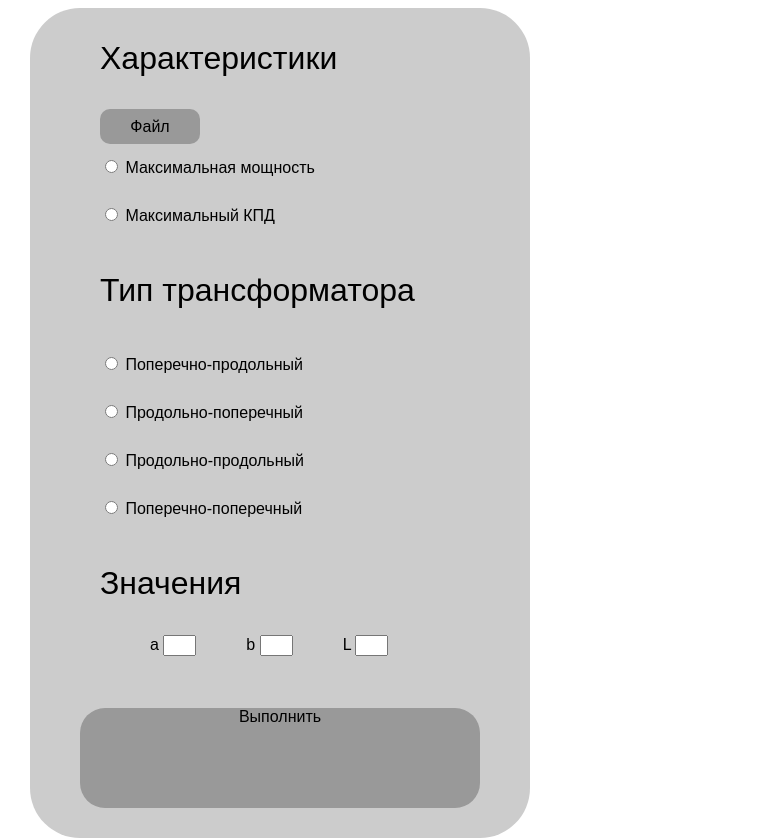
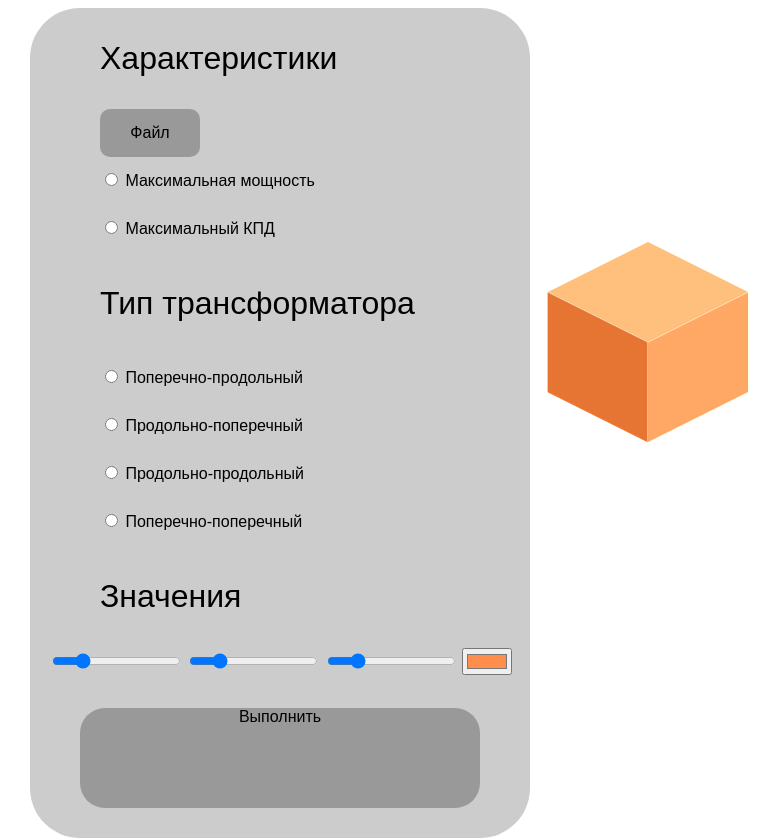
Before and after one commit to m48a3/test_app, a Django app: page / in a window 1280 px wide. Shown: the whole page, without its empty margins (0-782 px from the left). Run offline with Django 4.2, Linux system fonts and the light colour scheme.

Commit message:
Добавил движущиеся штуку

```diff
--- a/app/templates/test_app/index.html
+++ b/app/templates/test_app/index.html
@@ -14,6 +14,12 @@
 	background: #cccccc;
 	border-radius: 50px;
 	position: absolute;
+}
+	.rectangle_box {
+	width: 500px;
+	height: 830px;
+
+	float: right;
 }
 
 	.rectangle-big {
@@ -60,8 +66,9 @@
 	}
 	.table {
 		display: table;
+		position: relative;
 		border-spacing: 50px 1px;
-		left:10px;
+		right:100px;
 	}
 	.table-el{
 		display: table-cell;
@@ -73,6 +80,10 @@
 	text-align: center;
 	vertical-align: middle
 	}
+	.canvas {
+			float: right;
+            background-color: black;
+        }
 </style>
 </head>
 
@@ -82,10 +93,8 @@
 	<div class ="text-frame">
 		<p class = "big-text">Характеристики</p>
 		<div class = "inside">
-			<div class = "rectangle-small">
-				Файл
-			</div>
 			<div class = "buttons">
+				<div class = "rectangle-small"> Файл </div>
 				<div class="form-check">
 					<input class="form-check-input" type="radio" name="flexRadioDefault" id="flexRadioDefault1">
 					<label class="form-check-label" for="flexRadioDefault1">
@@ -138,9 +147,13 @@
 	<div class = "text-frame-def">
 		<p class = "big-text">Значения</p>
 		<div class = "table">
-			<div class = "table-el"> <label> a <input type="text" size= "1"></label></div>
-			<div class = "table-el"> <label> b <input type="text" size= "1"></label></div>
-			<div class = "table-el"> <label> L <input type="text" size= "1"></label></div>
+
+			<form>
+				<input id="x1" type="range" value="100" min="0" max="500">
+				<input id="x2" type="range" value="100" min="0" max="500">
+				<input id="y" type="range" value="100" min="0" max="500">
+				<input id="color" type="color" value="#ff8d4b">
+			</form>
 		</div>
 	</div>
 	<div class ="rectangle-big">
@@ -148,87 +161,87 @@
 	</div>
 </div>
 <script>
-        var canvas = document.querySelector("canvas");
-        canvas.width = '150px';
-        canvas.height = '150px';
+var canvas = document.createElement('canvas');
+canvas.width = window.innerWidth;
+canvas.height = window.innerHeight;
+canvas.globalCompositeOperation='destination-over';
+document.body.appendChild(canvas);
+var ctx = canvas.getContext('2d');
 
-        var g = canvas.getContext("2d");
 
-        canvas.addEventListener("mousemove", function (event) {
-            prevMouseX = mouseX;
-            prevMouseY = mouseY;
-            mouseX = event.x;
-            mouseY = event.y;
+var x1 = document.querySelector('#x1');
+var x2 = document.querySelector('#x2');
+var y = document.querySelector('#y');
+var color = document.querySelector('#color');
 
-            var incrX = (mouseX - prevMouseX) * 0.01;
-            var incrY = (mouseY - prevMouseY) * 0.01;
 
-            rotateCuboid(incrX, incrY);
-            drawCuboid();
-        });
+function draw(){
 
-        var nodes = [[-1, -1, -1], [-1, -1, 1], [-1, 1, -1], [-1, 1, 1],
-        [1, -1, -1], [1, -1, 1], [1, 1, -1], [1, 1, 1]];
+  ctx.clearRect(0, 0, canvas.width, canvas.height);
 
-        var edges = [[0, 1], [1, 3], [3, 2], [2, 0], [4, 5], [5, 7], [7, 6],
-        [6, 4], [0, 4], [1, 5], [2, 6], [3, 7]];
 
-        var mouseX = 0, prevMouseX, mouseY = 0, prevMouseY;
+  var wobble = Math.sin(Date.now()/250)*window.innerHeight/50;
 
-        function scale(factor0, factor1, factor2) {
-            nodes.forEach(function (node) {
-                node[0] *= factor0;
-                node[1] *= factor1;
-                node[2] *= factor2;
-            });
+
+  drawCube(
+    window.innerWidth/2,
+    window.innerHeight/2 + wobble + y.value/2,
+    Number(x1.value),
+    Number(x2.value),
+    Number(y.value),
+    color.value
+  );
+
+  requestAnimationFrame(draw);
+}
+draw();
+
+
+function shadeColor(color, percent) {
+  color = color.substr(1);
+  var num = parseInt(color, 16),
+    amt = Math.round(2.55 * percent),
+    R = (num >> 16) + amt,
+    G = (num >> 8 & 0x00FF) + amt,
+    B = (num & 0x0000FF) + amt;
+  return '#' + (0x1000000 + (R < 255 ? R < 1 ? 0 : R : 255) * 0x10000 + (G < 255 ? G < 1 ? 0 : G : 255) * 0x100 + (B < 255 ? B < 1 ? 0 : B : 255)).toString(16).slice(1);
 }
 
-        function rotateCuboid(angleX, angleY) {
 
-            var sinX = Math.sin(angleX);
-            var cosX = Math.cos(angleX);
+function drawCube(x, y, wx, wy, h, color) {
+    ctx.beginPath();
+    ctx.moveTo(x, y);
+    ctx.lineTo(x - wx, y - wx * 0.5);
+    ctx.lineTo(x - wx, y - h - wx * 0.5);
+    ctx.lineTo(x, y - h * 1);
+    ctx.closePath();
+    ctx.fillStyle = shadeColor(color, -10);
+    ctx.strokeStyle = color;
+    ctx.stroke();
+    ctx.fill();
 
-            var sinY = Math.sin(angleY);
-            var cosY = Math.cos(angleY);
+    ctx.beginPath();
+    ctx.moveTo(x, y);
+    ctx.lineTo(x + wy, y - wy * 0.5);
+    ctx.lineTo(x + wy, y - h - wy * 0.5);
+    ctx.lineTo(x, y - h * 1);
+    ctx.closePath();
+    ctx.fillStyle = shadeColor(color, 10);
+    ctx.strokeStyle = shadeColor(color, 50);
+    ctx.stroke();
+    ctx.fill();
 
-            nodes.forEach(function (node) {
-                var x = node[0];
-                var y = node[1];
-                var z = node[2];
-
-                node[0] = x * cosX - z * sinX;
-                node[2] = z * cosX + x * sinX;
-
-                z = node[2];
-
-                node[1] = y * cosY - z * sinY;
-                node[2] = z * cosY + y * sinY;
-            });
+    ctx.beginPath();
+    ctx.moveTo(x, y - h);
+    ctx.lineTo(x - wx, y - h - wx * 0.5);
+    ctx.lineTo(x - wx + wy, y - h - (wx * 0.5 + wy * 0.5));
+    ctx.lineTo(x + wy, y - h - wy * 0.5);
+    ctx.closePath();
+    ctx.fillStyle = shadeColor(color, 20);
+    ctx.strokeStyle = shadeColor(color, 60);
+    ctx.stroke();
+    ctx.fill();
   }
-
-        function drawCuboid() {
-            g.save();
-
-            g.clearRect(0, 0, canvas.width, canvas.height);
-            g.translate(canvas.width / 2, canvas.height / 2);
-            g.strokeStyle = "#FFFFFF";
-            g.beginPath();
-
-            edges.forEach(function (edge) {
-                var p1 = nodes[edge[0]];
-                var p2 = nodes[edge[1]];
-                g.moveTo(p1[0], p1[1]);
-                g.lineTo(p2[0], p2[1]);
-            });
-
-            g.closePath();
-            g.stroke();
-
-            g.restore();
-        }
-
-        scale(80, 120, 160);
-        rotateCuboid(Math.PI / 5, Math.PI / 9);
   </script>
 </body>
 </html>
```
Lines whose indentation alone changed are shown as unchanged.
